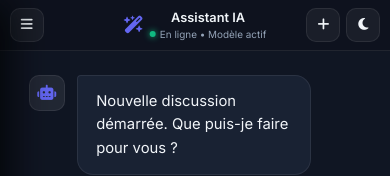
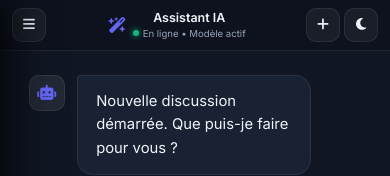
Before and after one commit to donovan057/mon-chatbot, a website: page index.html in a window 390 px wide. Shown: the top 176 px of the page. Drawn offline with nearby package versions, Linux system fonts and the light colour scheme; no server answers.

Commit message:
fix: alignement grid 3 colonnes pour le header mobile

```diff
--- a/style.css
+++ b/style.css
@@ -911,13 +911,15 @@ header {
         background: var(--bg-color);
     }
 
-    /* En-tête mobile optimisé */
+    /* En-tête mobile en 3 colonnes Grid (Empêche tout chevauchement) */
     header {
-        position: relative;
-        padding: 0.5rem 0.6rem;
+        display: grid;
+        grid-template-columns: 36px 1fr auto;
+        align-items: center;
+        padding: 0.5rem 0.75rem;
+        gap: 0.5rem;
     }
 
-    /* Réduction légère des icônes latérales pour libérer de l'espace au centre */
     .icon-btn {
         width: 34px;
         height: 34px;
@@ -925,31 +927,46 @@ header {
     }
 
     .header-actions {
-        gap: 6px;
+        gap: 4px;
     }
 
-    /* Ajustement de la marque centrée */
+    /* Marque centrée proprement dans la colonne du milieu */
     .brand {
-        position: absolute;
-        left: 50%;
-        transform: translateX(-50%);
+        position: static;
+        transform: none;
+        display: flex;
+        align-items: center;
+        justify-content: center;
         gap: 0.4rem;
-        max-width: calc(100% - 130px);
+        width: 100%;
+        min-width: 0;
     }
 
     .brand i {
-        font-size: 1.1rem;
+        font-size: 1rem;
+        flex-shrink: 0;
+    }
+
+    .brand-text {
+        display: flex;
+        flex-direction: column;
+        align-items: center;
+        min-width: 0;
     }
 
     .brand h1 {
-        font-size: 0.85rem;
+        font-size: 0.82rem;
+        font-weight: 600;
         white-space: nowrap;
+        overflow: hidden;
+        text-overflow: ellipsis;
     }
 
     .status-indicator {
         display: flex !important;
-        font-size: 0.62rem;
+        font-size: 0.6rem;
         gap: 4px;
+        white-space: nowrap;
     }
 
     .input-container {
@@ -959,7 +976,7 @@ header {
 
 @media (max-width: 480px) {
     .brand h1 {
-        font-size: 0.8rem;
+        font-size: 0.78rem;
     }
 
     .input-area button span {
```
